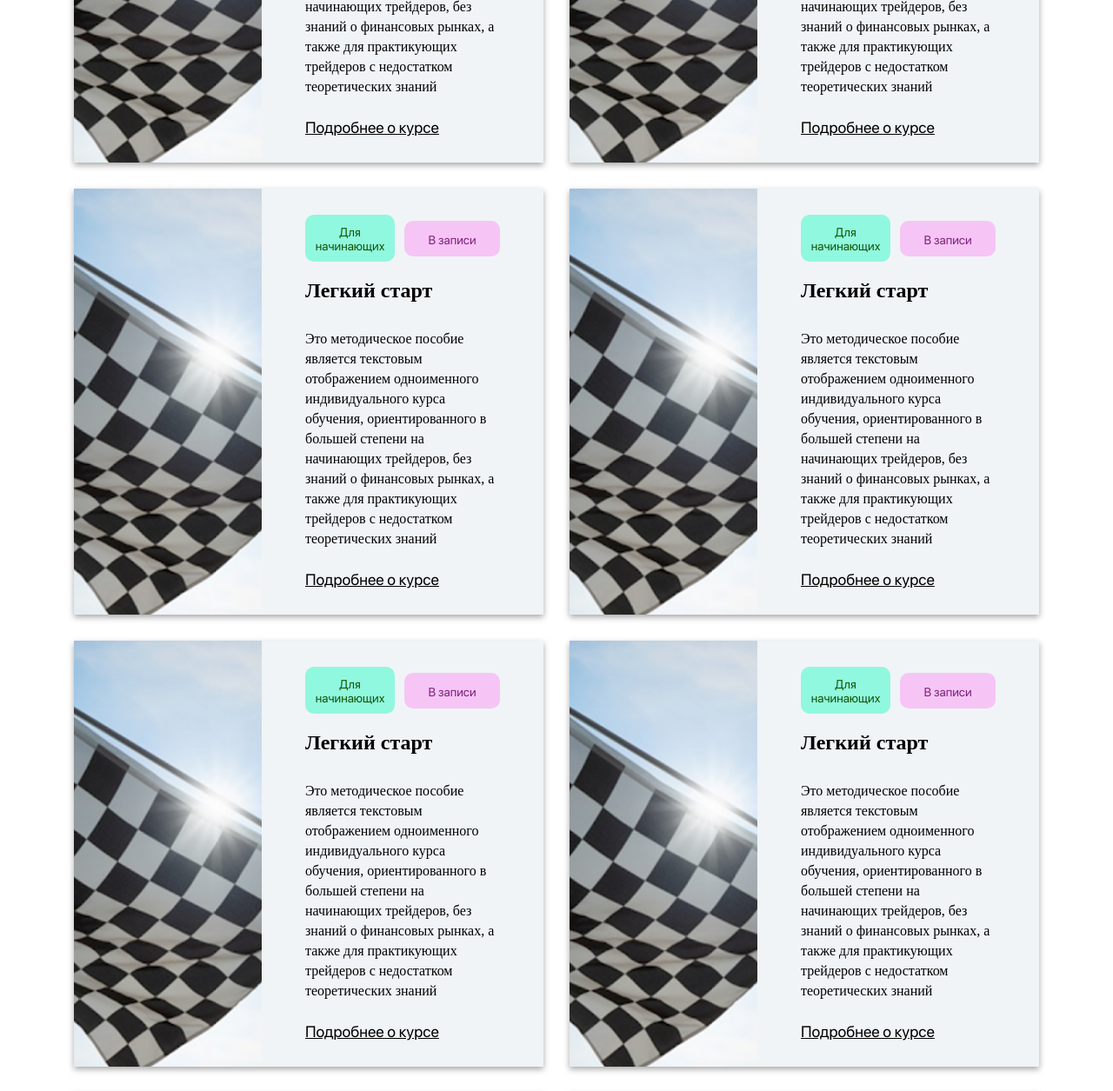
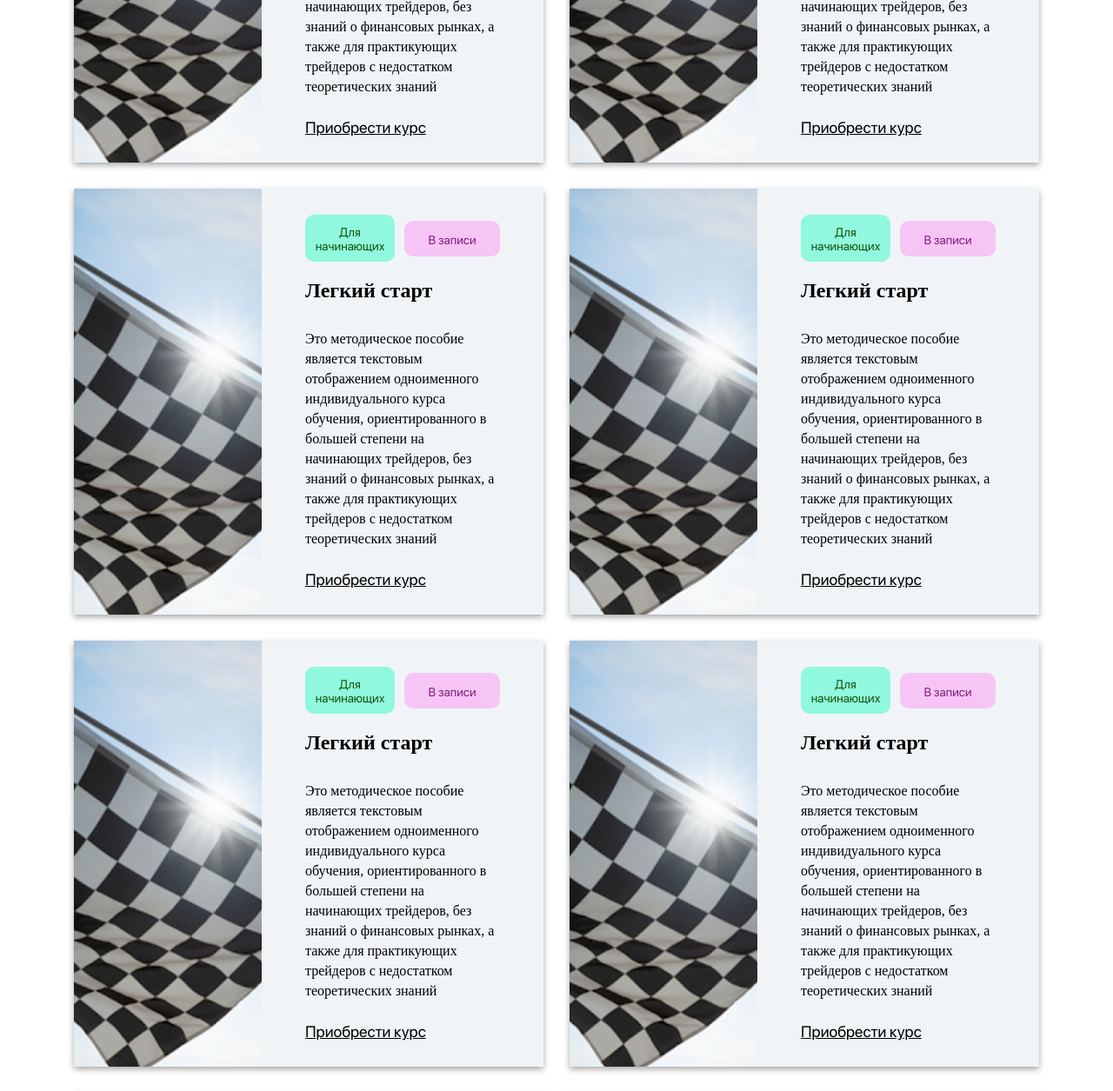
Before and after one commit to Abror4544/tradercamp, a plain HTML site: page courses.html in a window 1280 px wide. Shown: the part 1040-2295 px from the top of the page at 87% size. Drawn offline with Linux system fonts and the light colour scheme; a web font is replaced by a local one.

Commit message:
Update courses.html

```diff
--- a/courses.html
+++ b/courses.html
@@ -118,8 +118,7 @@
 								</p>
 							</div>
 							<a class="course__item__link" data-fancybox data-src="#course-form"
-								href="javascript:;">Подробнее о
-								курсе</a>
+								href="javascript:;">Приобрести курс</a>
 						</div>
 					</div>
 				</div>
@@ -150,8 +149,7 @@
 								</p>
 							</div>
 							<a class="course__item__link" data-fancybox data-src="#course-form"
-								href="javascript:;">Подробнее о
-								курсе</a>
+								href="javascript:;">Приобрести курс</a>
 						</div>
 					</div>
 				</div>
@@ -182,8 +180,7 @@
 								</p>
 							</div>
 							<a class="course__item__link" data-fancybox data-src="#course-form"
-								href="javascript:;">Подробнее о
-								курсе</a>
+								href="javascript:;">Приобрести курс</a>
 						</div>
 					</div>
 				</div>
@@ -214,8 +211,7 @@
 								</p>
 							</div>
 							<a class="course__item__link" data-fancybox data-src="#course-form"
-								href="javascript:;">Подробнее о
-								курсе</a>
+								href="javascript:;">Приобрести курс</a>
 						</div>
 					</div>
 				</div>
@@ -246,8 +242,7 @@
 								</p>
 							</div>
 							<a class="course__item__link" data-fancybox data-src="#course-form"
-								href="javascript:;">Подробнее о
-								курсе</a>
+								href="javascript:;">Приобрести курс</a>
 						</div>
 					</div>
 				</div>
@@ -278,8 +273,7 @@
 								</p>
 							</div>
 							<a class="course__item__link" data-fancybox data-src="#course-form"
-								href="javascript:;">Подробнее о
-								курсе</a>
+								href="javascript:;">Приобрести курс</a>
 						</div>
 					</div>
 				</div>
@@ -310,8 +304,7 @@
 								</p>
 							</div>
 							<a class="course__item__link" data-fancybox data-src="#course-form"
-								href="javascript:;">Подробнее о
-								курсе</a>
+								href="javascript:;">Приобрести курс</a>
 						</div>
 					</div>
 				</div>
@@ -342,8 +335,7 @@
 								</p>
 							</div>
 							<a class="course__item__link" data-fancybox data-src="#course-form"
-								href="javascript:;">Подробнее о
-								курсе</a>
+								href="javascript:;">Приобрести курс</a>
 						</div>
 					</div>
 				</div>
@@ -374,8 +366,7 @@
 								</p>
 							</div>
 							<a class="course__item__link" data-fancybox data-src="#course-form"
-								href="javascript:;">Подробнее о
-								курсе</a>
+								href="javascript:;">Приобрести курс</a>
 						</div>
 					</div>
 				</div>
@@ -406,8 +397,7 @@
 								</p>
 							</div>
 							<a class="course__item__link" data-fancybox data-src="#course-form"
-								href="javascript:;">Подробнее о
-								курсе</a>
+								href="javascript:;">Приобрести курс</a>
 						</div>
 					</div>
 				</div>
@@ -438,8 +428,7 @@
 								</p>
 							</div>
 							<a class="course__item__link" data-fancybox data-src="#course-form"
-								href="javascript:;">Подробнее о
-								курсе</a>
+								href="javascript:;">Приобрести курс</a>
 						</div>
 					</div>
 				</div>
@@ -470,8 +459,7 @@
 								</p>
 							</div>
 							<a class="course__item__link" data-fancybox data-src="#course-form"
-								href="javascript:;">Подробнее о
-								курсе</a>
+								href="javascript:;">Приобрести курс</a>
 						</div>
 					</div>
 				</div>
```
